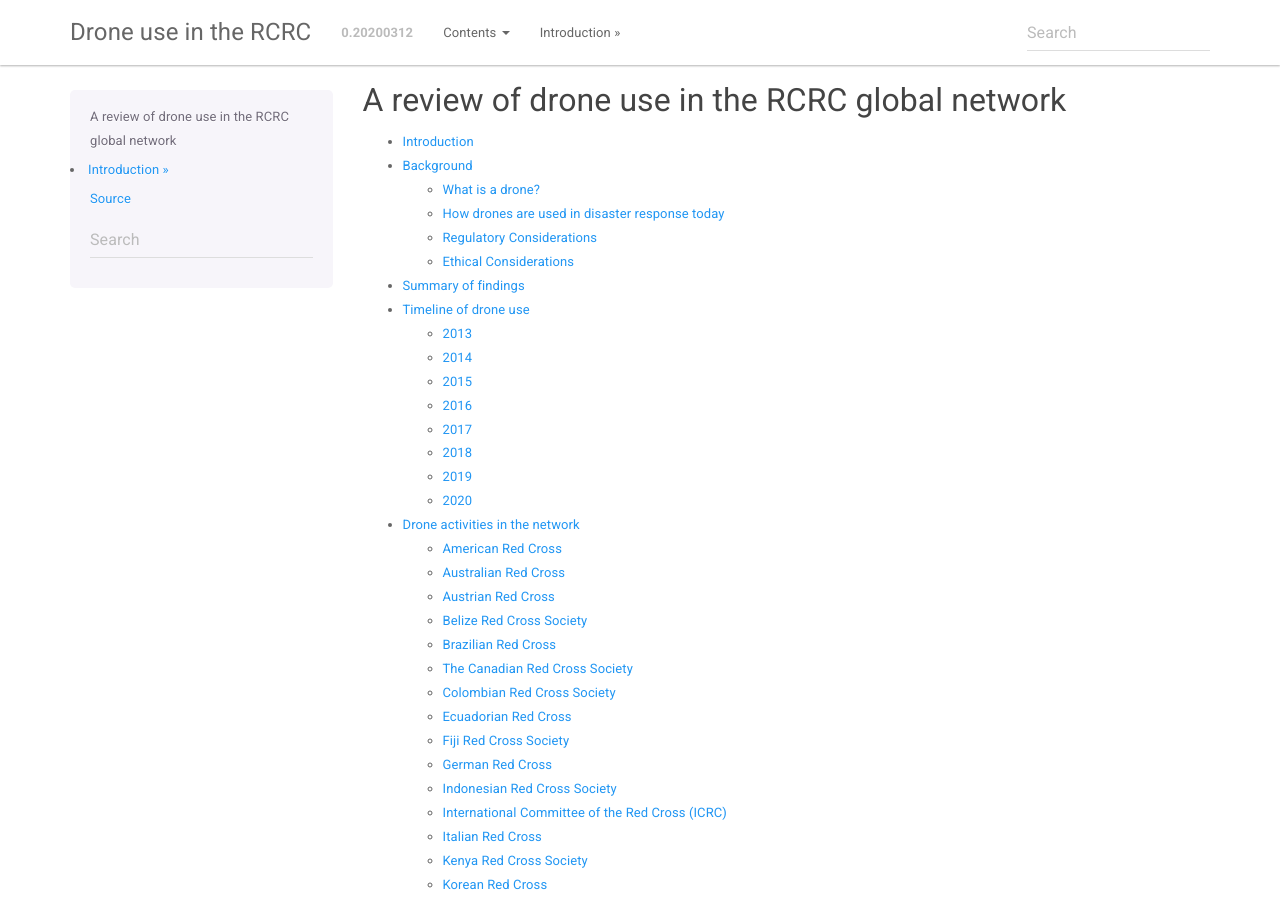
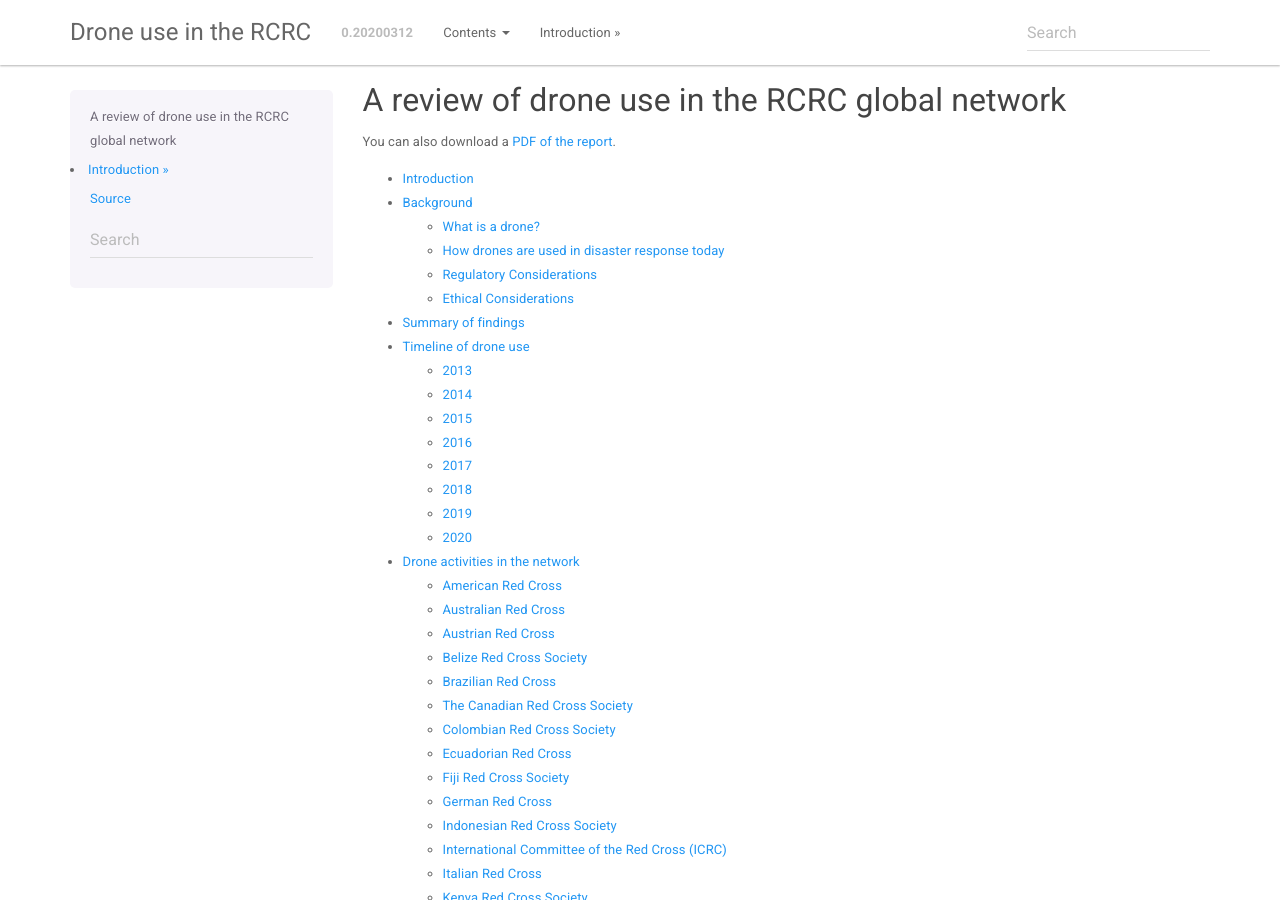
Before and after one commit to AmericanRedCross/rcrc-drones, a Sphinx documentation site: the page built from source/index.rst, in a window 1280 px wide and 900 px high. Built offline with Sphinx 7.4.7, drawn with Linux system fonts in a browser that asks for light colours.

Commit message:
add PDF download link

```diff
--- a/source/index.rst
+++ b/source/index.rst
@@ -5,6 +5,8 @@
 
 A review of drone use in the RCRC global network
 ================================================
+
+You can also download a `PDF of the report <./Aid_from_the_Air.pdf>`_.
 
 .. toctree::
 	:maxdepth: 2
```
Also changed, not shown: 1 other file.
